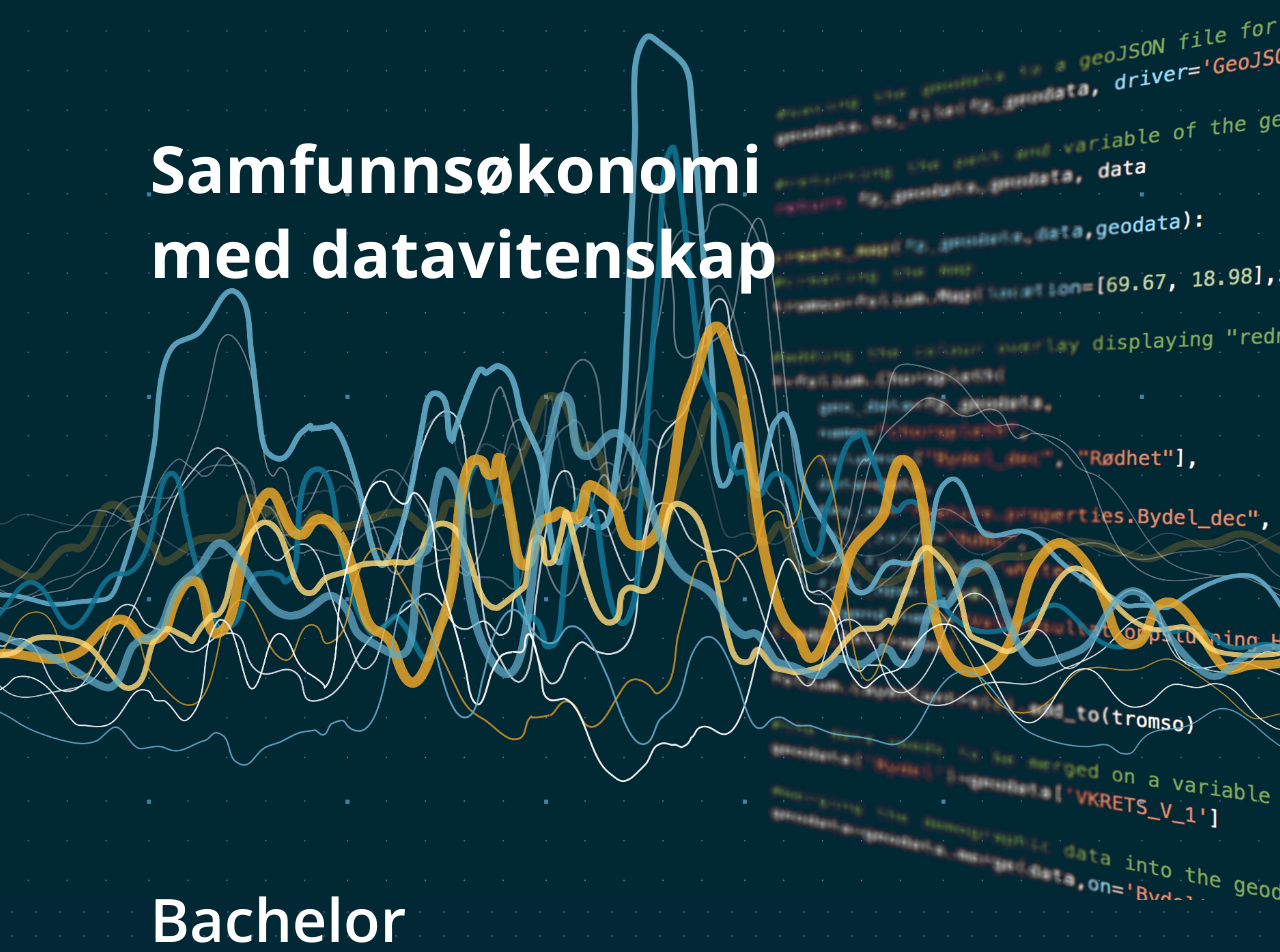
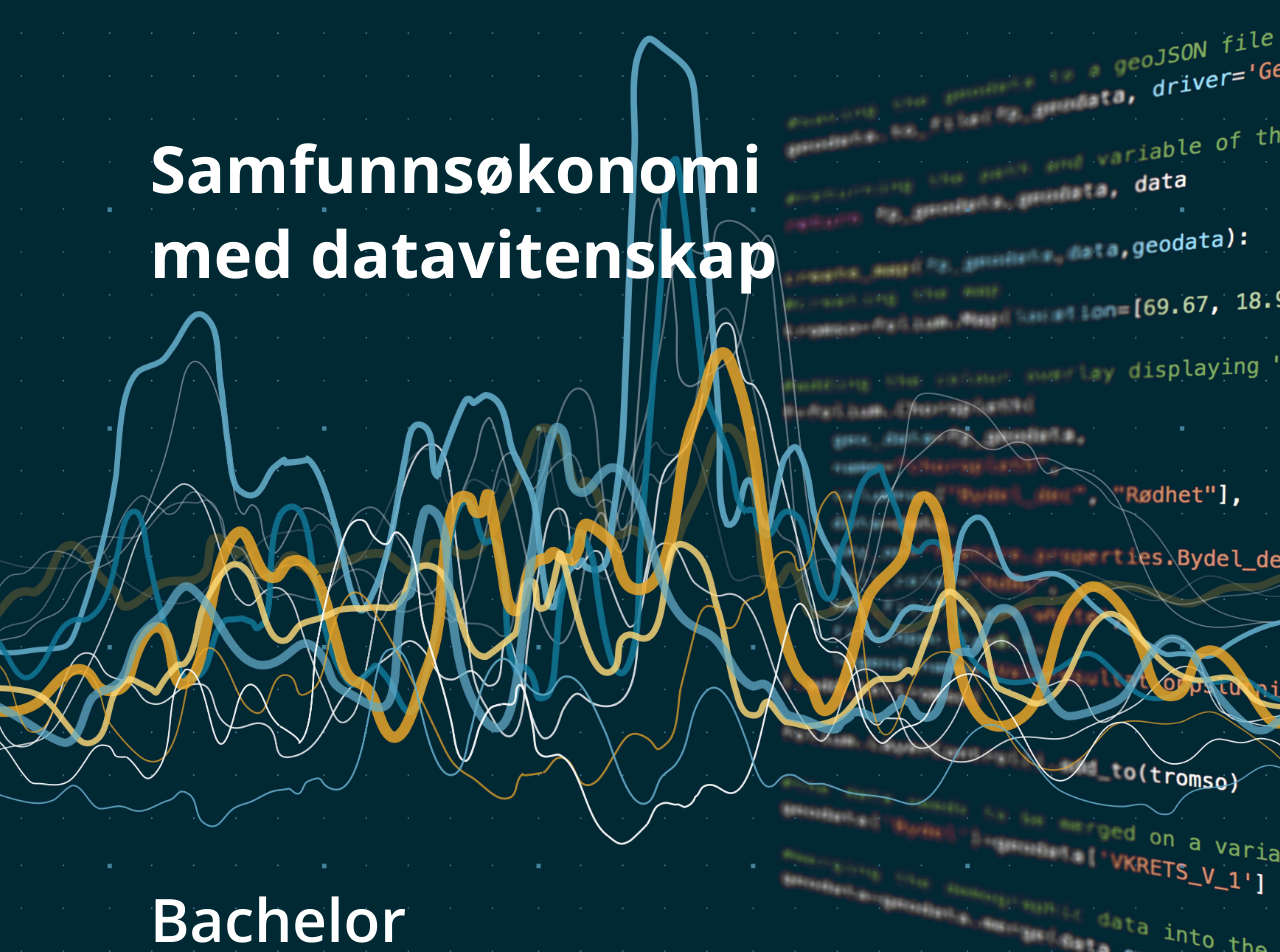
Before and after one commit to uit-econ/uit-econ.github.io, a Jekyll site: the page built from index.md, in a window 1280 px wide. Shown: the top 952 px of the page. Built offline with Jekyll 4.4.1, drawn with Linux system fonts in a browser that asks for light colours.

Commit message:
Update custom.css

```diff
--- a/assets/css/custom.css
+++ b/assets/css/custom.css
@@ -75,7 +75,7 @@
 body{
 
   font-family: 'Open Sans', sans-serif !important;
-  min-width:100vw;
+  min-width:100vh;
 }
 
 
@@ -90,8 +90,7 @@ body{
 }
 
 #masthead{
-	height:100vh;
-	width:100vw;
+
 	}
 
 
```
